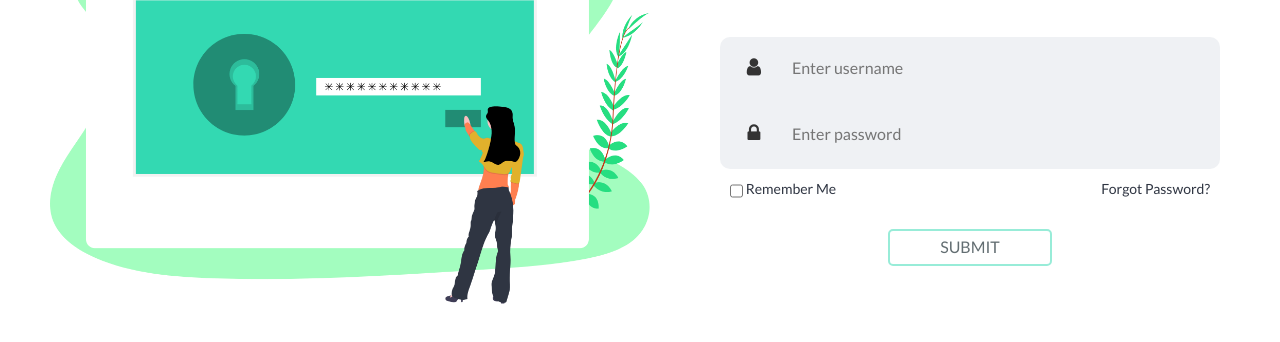
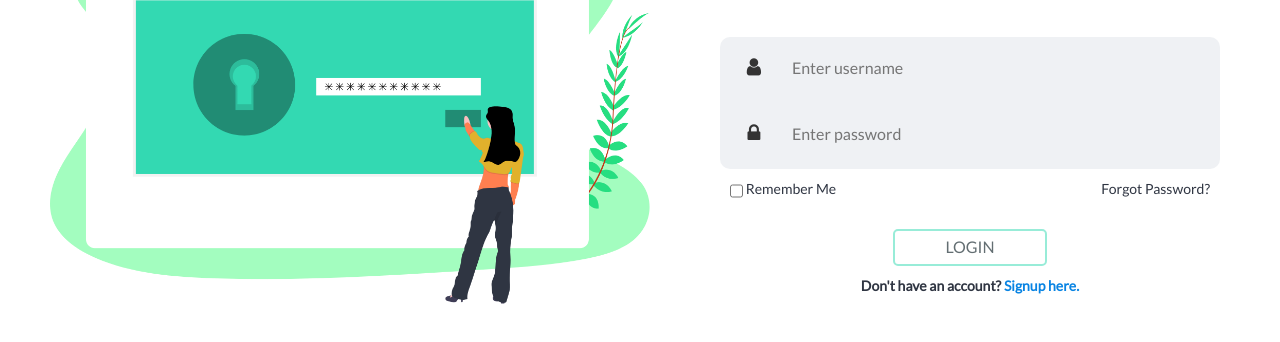
Before and after one commit to adhikary96/CSE_Babu_V1.0, a plain HTML site: page login.html in a window 1280 px wide. Shown: the part 230-572 px from the top of the page. Drawn offline with nearby package versions, Linux system fonts and the light colour scheme.

Commit message:
Version 1.6

```diff
--- a/login.html
+++ b/login.html
@@ -58,8 +58,15 @@
                                 <a href="forgetPage.html" class="forget_link">Forgot Password?</a>
                             </div>
                         </div>
-                        <button class="login_btn" type="submit">Submit</button>
+                        <button class="login_btn" type="submit">Login</button>
+                        <div class="signup">
+                            Don't have an account?
+                            <a href="signup.html" class="signup_link">
+                                Signup here.
+                            </a>
+                        </div>
                     </form>
+
                 </div>
             </div>
         </section>
--- a/loginFlex.css
+++ b/loginFlex.css
@@ -102,7 +102,7 @@
 }
 
 .login_screen .login_form .form .form_container .login_btn {
-    order: 3;
+    order: 4;
     padding: 5px 50px;
     margin-top: 20px;
     font-size: 16px;
@@ -155,6 +155,25 @@
     transition: .5s;
 }
 
+.login_screen .login_form .form .form_container .signup {
+    order: 5;
+    font-size: 14px;
+    padding: 10px;
+    color: #2f3542;
+    font-weight: bold;
+}
+
+.login_screen .login_form .form .form_container .signup .signup_link {
+    text-decoration: none;
+    color: #0984e3;
+    transition: .5s;
+}
+
+.login_screen .login_form .form .form_container .signup .signup_link:hover {
+    color: #00b894;
+    transition: .5s;
+}
+
 @media screen and (max-width: 450px) {
     .login_screen {
         display: flex;
```
Also changed, not shown: signup.html (+6 -0 lines), signupFlex.css (+21 -1 lines).
